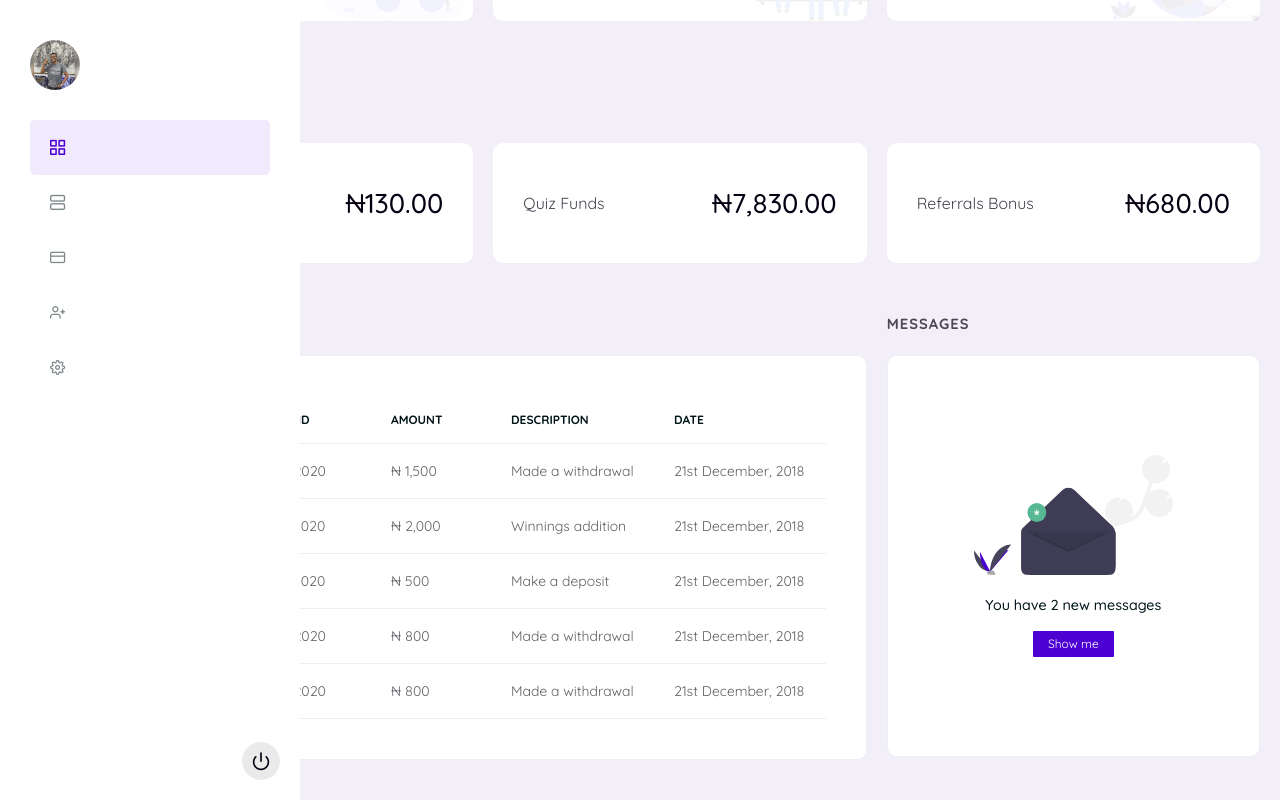
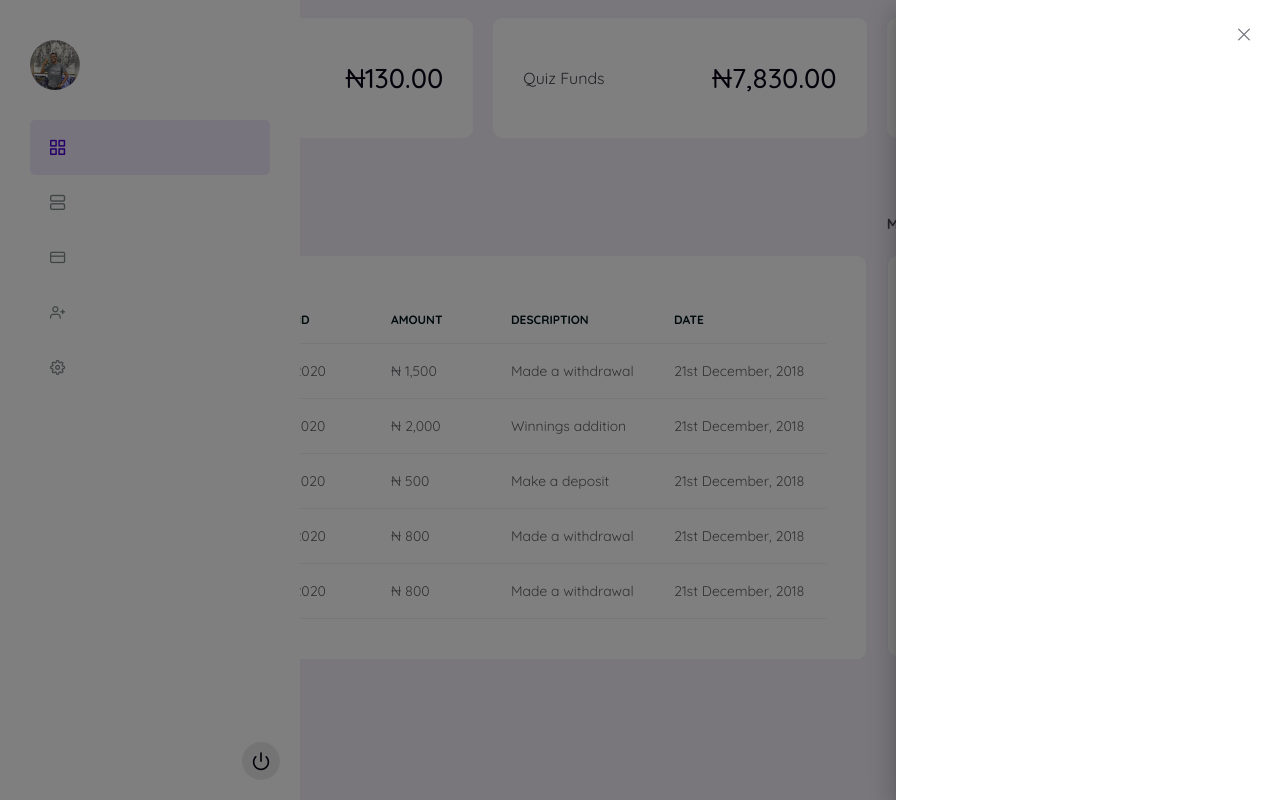
Before and after one commit to ismailomodara/gamesoft-frontend, a Nuxt app: page /app/dashboard in a window 1280 px wide. Both pictures are taken after a click on the button "Show me". Built offline with nearby package versions, Linux system fonts and the light colour scheme; a web font is replaced by a local one.

Commit message:
Added user messenger

```diff
--- a/assets/css/gs-design-system.scss
+++ b/assets/css/gs-design-system.scss
@@ -126,6 +126,12 @@
   }
 }
 
+@media (max-width: 1280px) {
+  .el-card {
+    margin-bottom: 50px;
+  }
+}
+
 /* ======== POPOVER ======= */
 .el-popover {
   width: 300px !important;
--- a/components/User/Messages.vue
+++ /dev/null
@@ -1,58 +0,0 @@
-<template>
-  <el-card>
-    <div class="gs-messages">
-      <div class="gs-empty-message">
-        <img src="@/assets/img/new-message.svg" alt />
-      </div>
-      <p>You have 2 new messages</p>
-      <el-button size="mini" type="primary">Show me</el-button>
-    </div>
-  </el-card>
-</template>
-
-<script>
-export default {
-  name: 'Messages',
-  props: {
-    messages: {
-      type: Array,
-      default() {
-        return []
-      }
-    }
-  },
-  data() {
-    return {}
-  },
-  methods: {}
-}
-</script>
-
-<style lang="scss" scoped>
-.gs-messages {
-  position: relative;
-  height: 320px;
-  width: 100%;
-  display: flex;
-  flex-direction: column;
-  justify-content: center;
-  align-items: center;
-  background: #ffffff;
-
-  .gs-empty-message {
-    height: 120px;
-    width: auto;
-    margin-bottom: 20px;
-
-    img {
-      height: 100%;
-      width: auto;
-    }
-  }
-
-  p {
-    font-weight: 500;
-    font-size: 0.9rem;
-  }
-}
-</style>
--- /dev/null
+++ b/components/User/Messenger.vue
@@ -0,0 +1,35 @@
+<template>
+  <el-drawer :visible.sync="shouldShow">
+    <div class="gs-messenger--content"></div>
+  </el-drawer>
+</template>
+
+<script>
+export default {
+  name: 'Messenger',
+  props: {
+    show: Boolean
+  },
+  data() {
+    return {}
+  },
+  computed: {
+    shouldShow: {
+      get() {
+        return this.show
+      },
+      set(value) {
+        this.$emit('update:show', value)
+      }
+    }
+  }
+}
+</script>
+
+<style lang="scss">
+@media (max-width: 600px) {
+  .el-drawer__open .el-drawer {
+    width: 100% !important;
+  }
+}
+</style>
--- a/pages/app/dashboard.vue
+++ b/pages/app/dashboard.vue
@@ -53,17 +53,31 @@
           <div class="gs-layout--heading">
             <h3>Messages</h3>
           </div>
-          <messages />
+          <el-card>
+            <div class="gs-messages">
+              <div class="gs-empty-message">
+                <img src="@/assets/img/new-message.svg" alt />
+              </div>
+              <p>You have 2 new messages</p>
+              <el-button
+                size="mini"
+                type="primary"
+                @click="showMessenger = true"
+                >Show me</el-button
+              >
+            </div>
+          </el-card>
         </el-col>
       </el-row>
     </div>
+    <messenger :show.sync="showMessenger" />
   </div>
 </template>
 
 <script>
 import CategoryItem from '../../components/User/Categories/CategoryItem'
 import RecentTransactions from '../../components/User/Wallet/RecentTransactions'
-import Messages from '../../components/User/Messages'
+import Messenger from '../../components/User/Messenger'
 
 export default {
   name: 'Dashboard',
@@ -71,7 +85,7 @@ export default {
   components: {
     CategoryItem,
     RecentTransactions,
-    Messages
+    Messenger
   },
   data() {
     return {
@@ -94,7 +108,8 @@ export default {
           score: 150,
           percentage: 50
         }
-      ]
+      ],
+      showMessenger: false
     }
   },
   methods: {}
@@ -126,4 +141,37 @@ a {
   font-weight: 500;
   margin-right: 15px;
 }
+
+.gs-messages {
+  position: relative;
+  height: 320px;
+  width: 100%;
+  display: flex;
+  flex-direction: column;
+  justify-content: center;
+  align-items: center;
+  background: #ffffff;
+
+  .gs-empty-message {
+    height: 120px;
+    width: auto;
+    margin-bottom: 20px;
+
+    img {
+      height: 100%;
+      width: auto;
+    }
+  }
+
+  p {
+    font-weight: 500;
+    font-size: 0.9rem;
+  }
+}
+
+@media (max-width: 1280px) {
+  .gs-credit {
+    margin-bottom: 25px;
+  }
+}
 </style>
```
